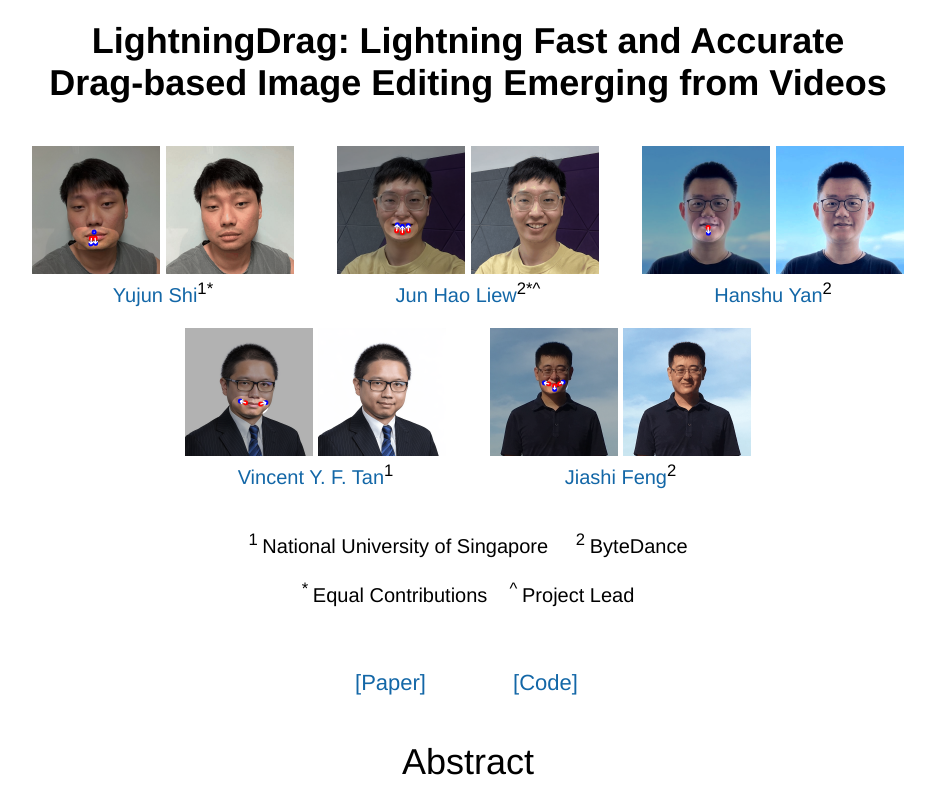
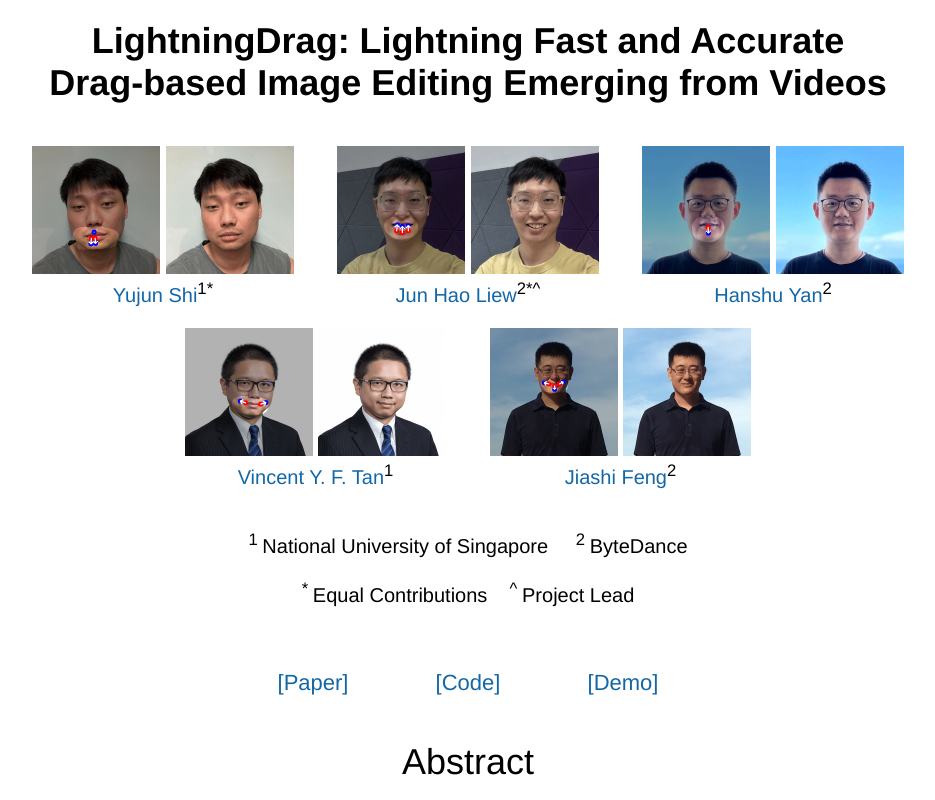
Before and after one commit to lightning-drag/lightning-drag.github.io, a plain HTML site: page index.html in a window 1280 px wide. Shown: the top 800 px of the page, without its empty margins (172-1107 px from the left). Drawn offline with Linux system fonts and the light colour scheme; a script that the page names is missing.

Commit message:
Update huggingface demo link

```diff
--- a/index.html
+++ b/index.html
@@ -101,6 +101,7 @@
     <br><br>
     <div class="links"><a href="https://arxiv.org/abs/2405.13722">[Paper]</a></div>
     <div class="links"><a href="https://github.com/magic-research/LightningDrag">[Code]</a></div>
+    <div class="links"><a href="https://huggingface.co/spaces/LightningDrag/LightningDrag">[Demo]</a></div>
     <br><br>
 
     <h1>Abstract</h1>
```
